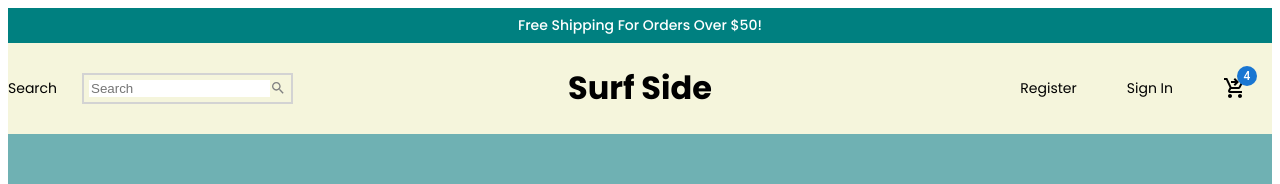
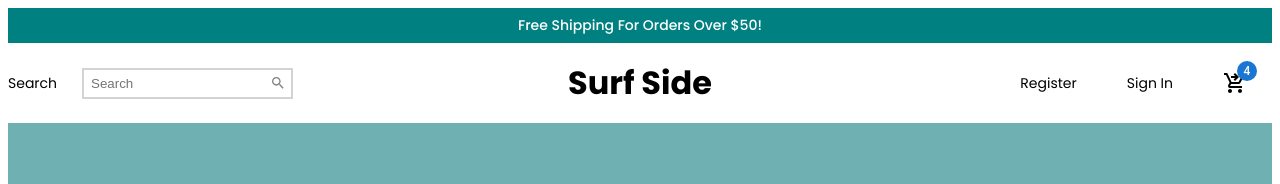
Before and after one commit to mikeydgithub/Surf_Shop, a React (Create React App) app: page / in a window 1280 px wide. Shown: the top 184 px of the page. Built offline with nearby package versions, Linux system fonts and the light colour scheme.

Commit message:
few changes

```diff
--- a/src/styles/navBar.scss
+++ b/src/styles/navBar.scss
@@ -1,14 +1,15 @@
 .navbar {
-    height: 100%;
+    height: 80px;
     display: flex;
-    justify-content: space-between;
+    justify-content: center;
     align-items: center;
     position: sticky;
-    background-color: beige;
+    background: transparent;
+    // background-color: beige;
     top: 0;
-    z-index: 99;
+    z-index: 999;
 }
 
 .navbar.active {
-    background-color: linear-gradient(90deg, rgb (66, 2, 194) 0%, rgb(0, 78, 194) 100%);
+    background-color: linear-gradient(90deg, rgb(66, 2, 194) 0%, rgb(0, 78, 194) 100%);
 }
```
